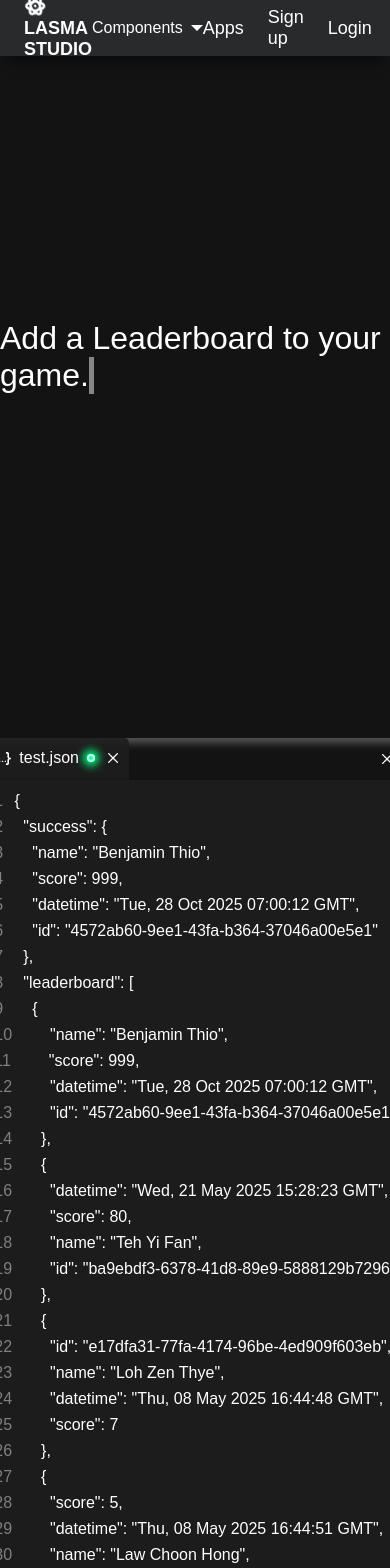
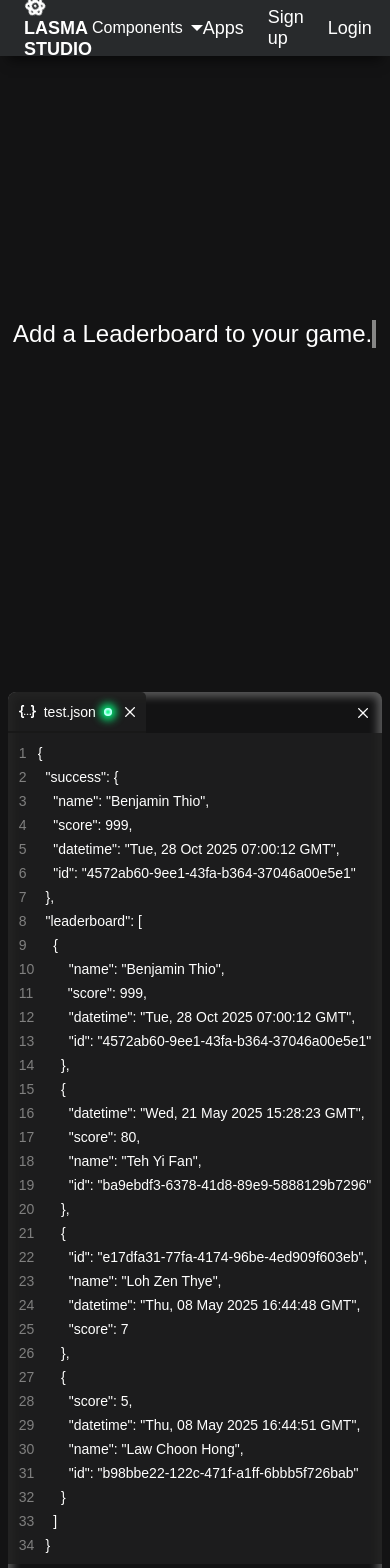
Before and after one commit to BenjaminThio/lasma-web, a Next.js app: page / in a window 390 px wide. Shown: the top 1568 px of the page. Built offline with nearby package versions, Linux system fonts and the light colour scheme; no server answers; a web font is replaced by a local one.

Commit message:
Working with media queries.

```diff
--- a/app/components/code-editor/editor-card.tsx
+++ b/app/components/code-editor/editor-card.tsx
@@ -4,6 +4,7 @@ import JsonLogo from './../../../public/json.png';
 import Cross from './../../../public/cross.png';
 import Image from 'next/image';
 import LightBulb from '../apps/light-bulb';
+import styles from './editor.module.css';
 
 const DATA = {
     "success": {
@@ -62,16 +63,7 @@ function DisplayCode(data: any): Array<JSX.Element> {
 
 export default function EditorCard() {
     return (
-    <div style={{
-            display: 'flex',
-            flexDirection: 'column',
-            minWidth: '50svw',
-            borderRadius: '0.5rem',
-            overflow: 'clip',
-            boxShadow: 'inset 0 0 0.5rem 0.3rem rgb(255, 255, 255, 0.3)',
-            marginBottom: '10rem',
-            paddingBottom: '1.5rem'
-        }}>
+    <div className={styles.card}>
         <div style={{
             display: 'flex',
             flexDirection: 'row',
--- /dev/null
+++ b/app/components/code-editor/editor.module.css
@@ -0,0 +1,17 @@
+.card {
+    display: flex;
+    flex-direction: column;
+    min-width: 50svw;
+    border-radius: 0.5rem;
+    overflow: clip;
+    box-shadow: inset 0 0 0.5rem 0.3rem rgb(255, 255, 255, 0.3);
+    margin-bottom: 10rem;
+    padding-bottom: 1.5rem;
+    font-size: 0.875rem;
+}
+
+@media (min-width: 768px) {
+    .card {
+        font-size: 1rem;
+    }
+}
--- a/app/components/footer/footer.module.css
+++ b/app/components/footer/footer.module.css
@@ -2,9 +2,9 @@
     display: flex;
     flex-direction: column;
     font-size: x-large;
-    padding: 5rem;
+    padding: 3rem;
     height: fit-content;
-    width: calc(100% - 10rem);
+    width: calc(100% - 6rem);
     gap: 2rem;
     overflow: auto;
 }
@@ -18,6 +18,10 @@
 }
 
 @media (min-width: 768px) {
+    .main-container {
+        padding: 5rem;
+        width: calc(100% - 10rem);
+    }
     .footer-upper {
         width: 100%;
         display: flex;
--- a/app/page.module.css
+++ b/app/page.module.css
@@ -1,5 +1,8 @@
 .cursor {
+    width: 0.3rem;
+    background-color: white;
     animation: fading 1s linear infinite;
+    min-height: 24px;
 }
 
 @keyframes fading {
@@ -13,3 +16,24 @@
         opacity: 1;
     }
 }
+
+.description {
+    margin-top: 20rem;
+    display: flex;
+    flex-wrap: wrap;
+    font-size: 1.5rem;
+    min-height: 24px;
+    justify-content: center;
+}
+
+@media (min-width: 768px) {
+    .description {
+        font-size: 3rem;
+        min-height: 48px;
+    }
+
+    .cursor {
+        width: 0.5rem;
+        min-height: 48px;
+    }
+}
--- a/app/page.tsx
+++ b/app/page.tsx
@@ -17,10 +17,7 @@ const title: string = 'Add a Leaderboard to your game.';
 
 export default function MainPage() {
     const [text, setText] = useState<Array<JSX.Element>>([
-        <span style={{
-            width: '0.3rem',
-            backgroundColor: 'white'
-        }} className={styles.cursor} key={0}/>
+        <span className={styles.cursor} key={0}/>
     ]);
 
     useEffect(() => {
@@ -30,7 +27,7 @@ export default function MainPage() {
                     const newText: Array<JSX.Element> = [...prev];
 
                     newText.splice(i, 0,
-                    <span style={{fontSize: 'xx-large', whiteSpace: 'pre'}} key={i + 1}>
+                    <span style={{whiteSpace: 'pre'}} key={i + 1}>
                         { title.charAt(i) }
                     </span>);
 
@@ -54,12 +51,7 @@ export default function MainPage() {
             gap: '21.5rem',
             // backgroundColor: 'cyan'
         }}>
-            <div style={{
-                marginTop: '20rem',
-                display: 'flex',
-                minHeight: '32px',
-                flexWrap: 'wrap'
-            }}>
+            <div className={styles.description}>
                 {text}
             </div>
             <EditorCard/>
```
